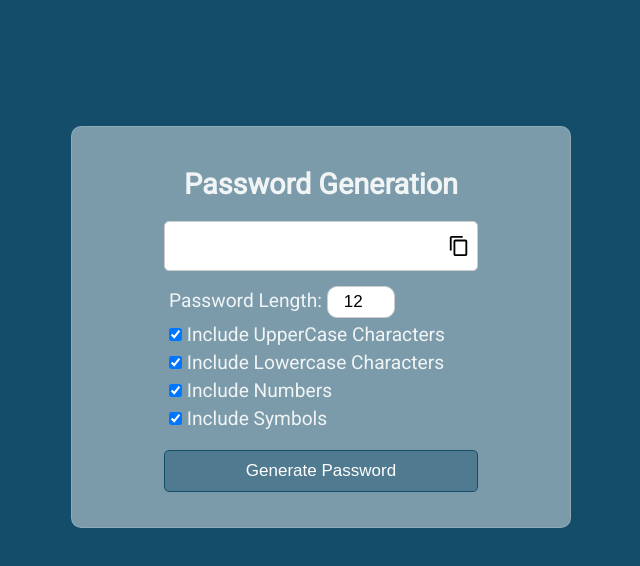
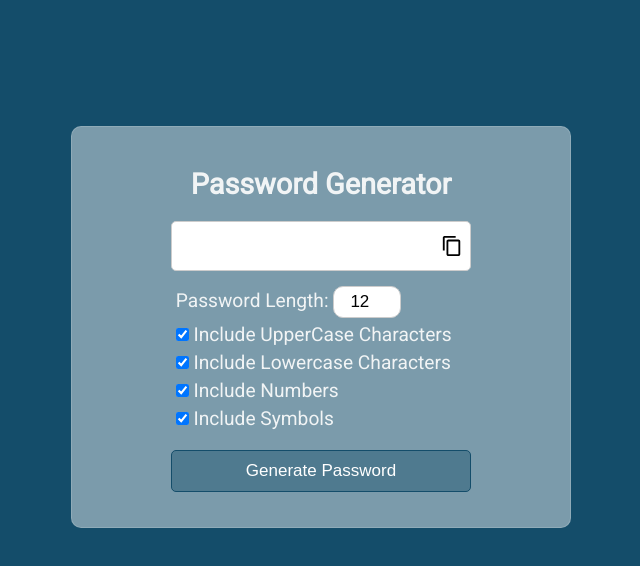
Before and after one commit to Magzhan02/Password, a plain HTML site: page index.html in a window 1280 px wide. Shown: the whole page, without its empty margins (319-959 px from the left). Drawn offline with Linux system fonts and the light colour scheme.

Commit message:
edit layout

```diff
--- a/index.html
+++ b/index.html
@@ -11,7 +11,7 @@
 <body>
     <div class="container">
         <div class="content">
-            <h2>Password Generation</h2>
+            <h2>Password Generator</h2>
             <div class="new-pass">
                     <svg height="48" viewBox="0 0 48 48" width="22" xmlns="http://www.w3.org/2000/svg" class="copy">
                         <path d="M0 0h48v48H0z" fill="#fff" />
```
